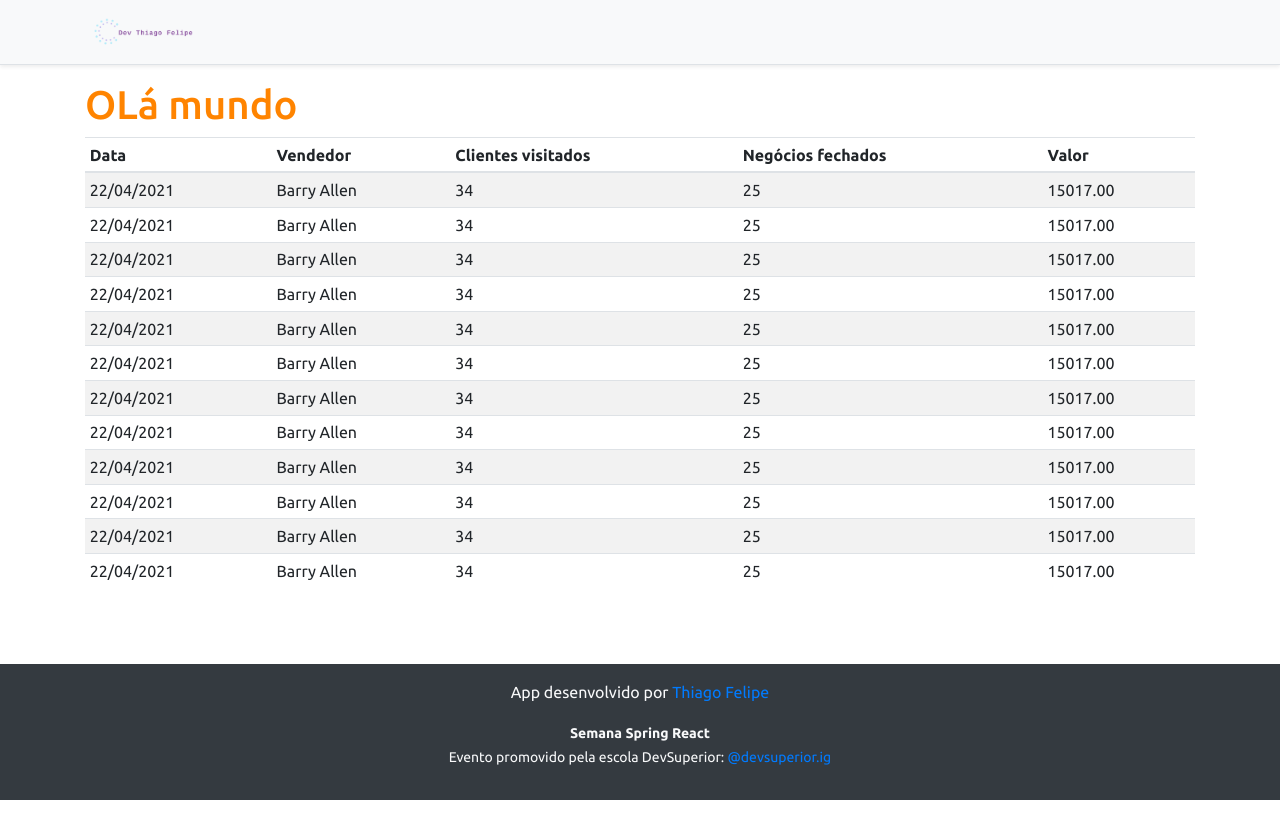
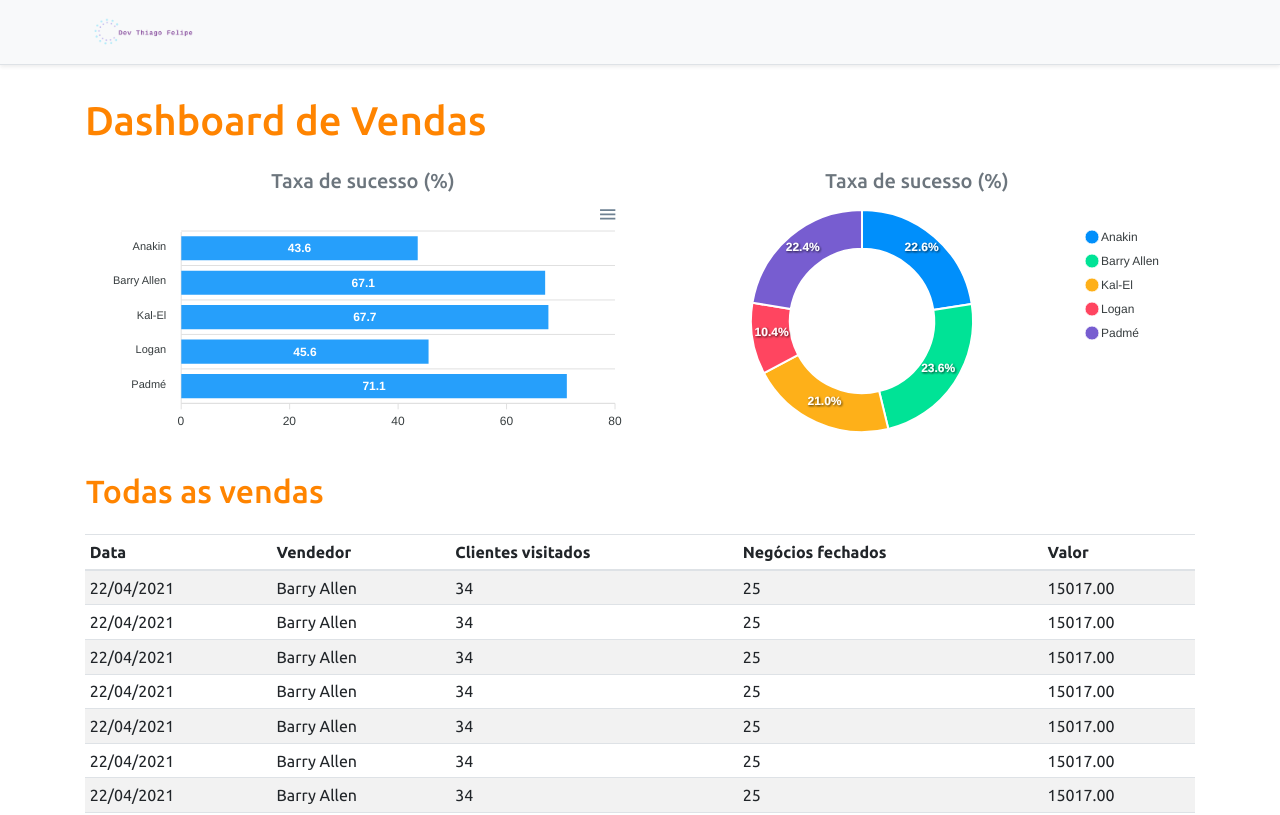
Before and after one commit to thiagofelipe-analistati/Dashboard-Vendas-Spring-React, a React (Create React App) app in the folder frontend/: page / in a window 1280 px wide. Shown: the top 815 px of the page. Built offline with nearby package versions, Linux system fonts and the light colour scheme.

Commit message:
Incluindo os graficos

```diff
--- a/frontend/package.json
+++ b/frontend/package.json
@@ -13,10 +13,12 @@
     "@types/react": "^17.0.0",
     "@types/react-dom": "^17.0.0",
     "add": "^2.0.6",
+    "apexcharts": "^3.26.1",
     "bootstrap": "^4.6.0",
     "jquery": "1.9.1",
     "popper.js": "^1.16.1",
     "react": "^17.0.2",
+    "react-apexcharts": "^1.3.9",
     "react-dom": "^17.0.2",
     "react-scripts": "4.0.3",
     "typescript": "^4.1.2",
--- a/frontend/src/App.tsx
+++ b/frontend/src/App.tsx
@@ -1,6 +1,8 @@
 import NavBar from "componentes/NavBar";
 import Footer from "componentes/Footer";
 import DataTable from "componentes/DataTable";
+import BarChart from "componentes/BarChart";
+import DonutChart from "componentes/DonutChart";
 
 
 
@@ -9,9 +11,21 @@
     <>
        <NavBar/>
       <div className="container">
-        <h1 className="text-primary"> OLá mundo</h1>
+        <h1 className="text-primary py-3"> Dashboard de Vendas</h1>
+        <div className="row px-3">
+            <div className="col-sm-6">
+              <h5 className="text-center text-secondary">Taxa de sucesso (%)</h5>
+              <BarChart />
+            </div>
+            <div className="col-sm-6">
+              <h5 className="text-center text-secondary">Taxa de sucesso (%)</h5>
+              <DonutChart />
+            </div>
+            <div className="py-3">
+              <h2 className="text-primary"> Todas as vendas</h2>
+            </div>
+        </div>
         <DataTable />
-
       </div>
       <Footer />
     </>
--- /dev/null
+++ b/frontend/src/componentes/BarChart/index.tsx
@@ -0,0 +1,34 @@
+import Chart from 'react-apexcharts';
+
+function BarChart() {
+
+    const options = {
+        plotOptions: {
+            bar: {
+                horizontal: true,
+            }
+        },
+    };
+
+    const mockData = {
+        labels: {
+            categories: ['Anakin', 'Barry Allen', 'Kal-El', 'Logan', 'Padmé']
+        },
+        series: [
+            {
+                name: "% Sucesso",
+                data: [43.6, 67.1, 67.7, 45.6, 71.1]
+            }
+        ]
+    };
+    return (
+        <Chart
+            options={{...options, xaxis: mockData.labels}}
+            series={mockData.series}
+            type="bar"
+            height="240"
+        />
+    );
+  }
+
+  export default BarChart;
--- /dev/null
+++ b/frontend/src/componentes/DonutChart/index.tsx
@@ -0,0 +1,24 @@
+import Chart from 'react-apexcharts';
+
+function DonutChart() {
+    const mockData = {
+        series: [477138, 499928, 444867, 220426, 473088],
+        labels: ['Anakin', 'Barry Allen', 'Kal-El', 'Logan', 'Padmé']
+    }
+
+    const options = {
+        legend: {
+            show: true
+        }
+    }
+    return (
+        <Chart
+            options={{...options, labels: mockData.labels}}
+            series={mockData.series}
+            type="donut"
+            height="240"
+        />
+    );
+  }
+
+  export default DonutChart;
```
Also changed, not shown: 1 other file (tests, documents, lock files or other folders).
